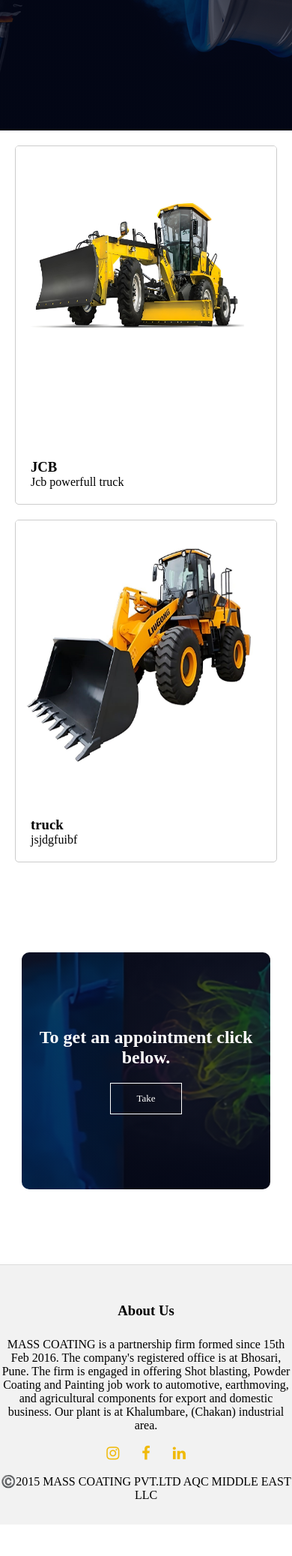
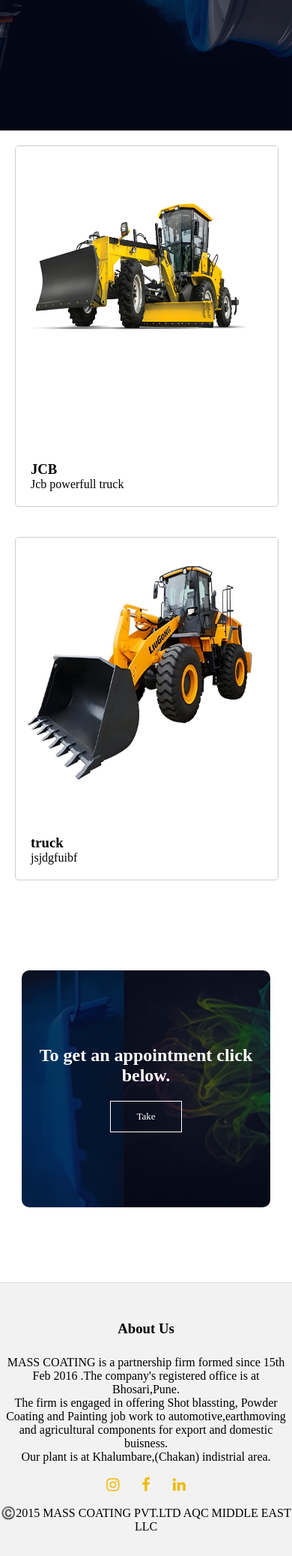
Before and after one commit to AmanKorabu/BCA_final_project, a Django app: page /product_gallery.html in a window 390 px wide. Shown: the part 248-2323 px from the top of the page at 75% size. Before the commit the page ends 2281 px from the top, so only its background shows below. Run offline with Django 5.2, Linux system fonts and the light colour scheme; data comes from the database, SQL or seed files in the repository.

Commit message:
some css changes for responsiveness

```diff
--- a/templates/product_gallery.html
+++ b/templates/product_gallery.html
@@ -7,10 +7,9 @@
     <link rel="stylesheet" href="https://stackpath.bootstrapcdn.com/font-awesome/4.7.0/css/font-awesome.min.css">
     <style>
         .containerG {
-          display: flex;
-          justify-content: center;
-          flex-wrap: wrap;
-            gap: 20px;
+            display: grid;
+            grid-template-columns: repeat(auto-fit, minmax(300px, 1fr));
+            gap: 40px;
             padding: 20px;
             margin: auto;
             max-width: 1200px;
@@ -24,9 +23,8 @@
         }
 
         .card img {
-            width: 100%;
+            width:100%;
             height: auto;
-            /* margin: 5em;  */
         }
 
         .intro {
@@ -54,10 +52,9 @@
             font-size: 24px;
         }
 
-        @media screen and (max-width: 700px) {
+        @media screen and (max-width: 768px) {
             .containerG {
-                grid-template-columns: repeat(auto-fit, minmax(200px, 1fr));
-
+                grid-template-columns: repeat(auto-fit, minmax(250px, 1fr));
             }
         }
     </style>
@@ -76,7 +73,7 @@
                 <li><a href="/index.html">HOME</a></li>
                 <li><a href="/about.html">ABOUT US</a></li>
                 <li><a href="/services.html">SERVICES</a></li>
-                <li><a class="active" href="product_gallery.html">PRODUCT GALLRY</a></li>
+                <li><a class="/active" href="product_gallery.html">PRODUCT GALLRY</a></li>
                 <li><a href="/contact.html">CONTACT US</a></li>
                 <li><a href="/apo.html" class="hero-btn">APPOINTMENT</a></li>
                 <li><a href="/more.html">LOGOUT</a></li>
@@ -104,26 +101,30 @@
     <a href="/apo.html" class="hero-btn">Take</a>
 </section>
 
+        {% comment %} <!--------footer--> {% endcomment %}
         <section class="footer">
             <h3>About Us</h3>
-    <p>MASS COATING is a partnership firm formed since 15th Feb 2016. The company's registered office is at Bhosari, Pune. The firm is engaged in offering Shot blasting,
-        Powder Coating and Painting job work to automotive, earthmoving, and agricultural components for export and domestic business. Our plant is at Khalumbare, (Chakan)
-        industrial area.</p>
+            <p>MASS COATING is a partnership firm formed since 15th Feb 2016 .The company's registered office is at Bhosari,Pune.<br> The firm is engaged in offering Shot blassting,
+                Powder Coating and Painting job work to automotive,earthmoving and agricultural components for export and domestic buisness.<br>Our plant is at Khalumbare,(Chakan)
+                indistrial area.</p>
                 <div class="icons">
-        <a href="https://www.instagram.com/mass_coating?utm_source=qr&igsh=bzV3NTVjbnVzZjA5" i class="fa fa-instagram"></a>
-        <a href="https://www.facebook.com/masscoating?mibextid=ZbWKwL" i class="fa fa-facebook"></a>
-        <a href="https://www.linkedin.com/company/mass-coating/" i class="fa fa-linkedin"></a>
+                    <a href="https://www.instagram.com/mass_coating?utm_source=qr&igsh=bzV3NTVjbnVzZjA5" i class="fa fa-instagram"></a></i>
+                     <a href="https://www.facebook.com/masscoating?mibextid=ZbWKwL" i class="fa fa-facebook"></a></i>
+                      <a href="https://www.linkedin.com/company/mass-coating/" i class="fa fa-linkedin"></a></i>
                 </div>
                 <p>©️2015 MASS COATING PVT.LTD AQC MIDDLE EAST LLC</p>
         </section>
-
         <script>
             // Hide the preloader after 1 second
             setTimeout(function () {
               const preloader = document.querySelector('.preloader');
               preloader.classList.add('hide');
-    }, 1500); // 1000 milliseconds = 1 second
+            }, 700); // 1000 milliseconds = 1 second
           </script>
+
+
+
+            {% comment %} <!--------------javascript -----------> {% endcomment %}
         <script>
             var navLinks = document.getElementById("navLinks");
 
@@ -134,5 +135,6 @@
                 navLinks.style.right = "-200px";
             }
         </script>
+        {% comment %} <!---------js end--------> {% endcomment %}
     </body>
 </html>
```
Lines whose indentation alone changed are shown as unchanged.
